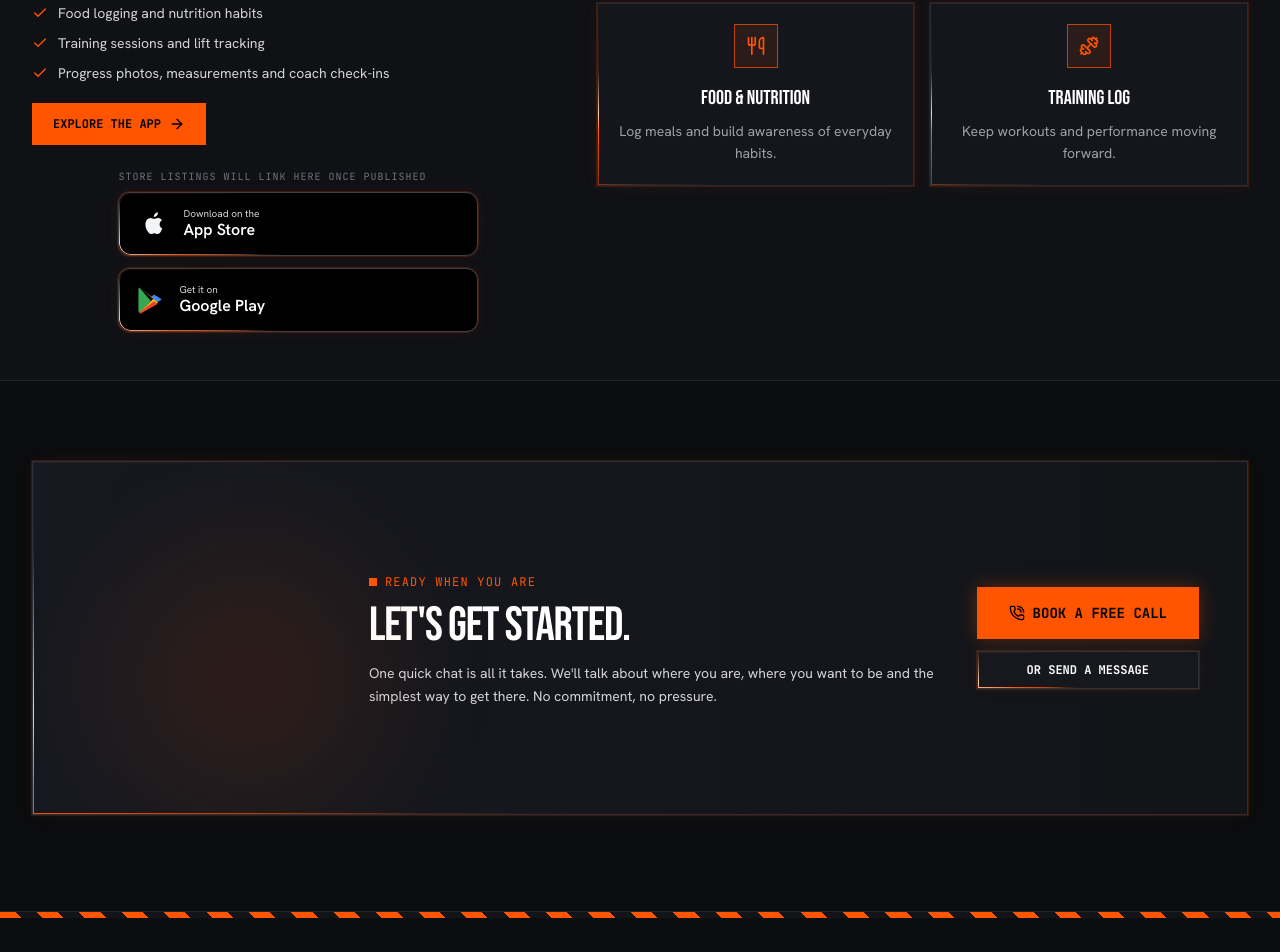
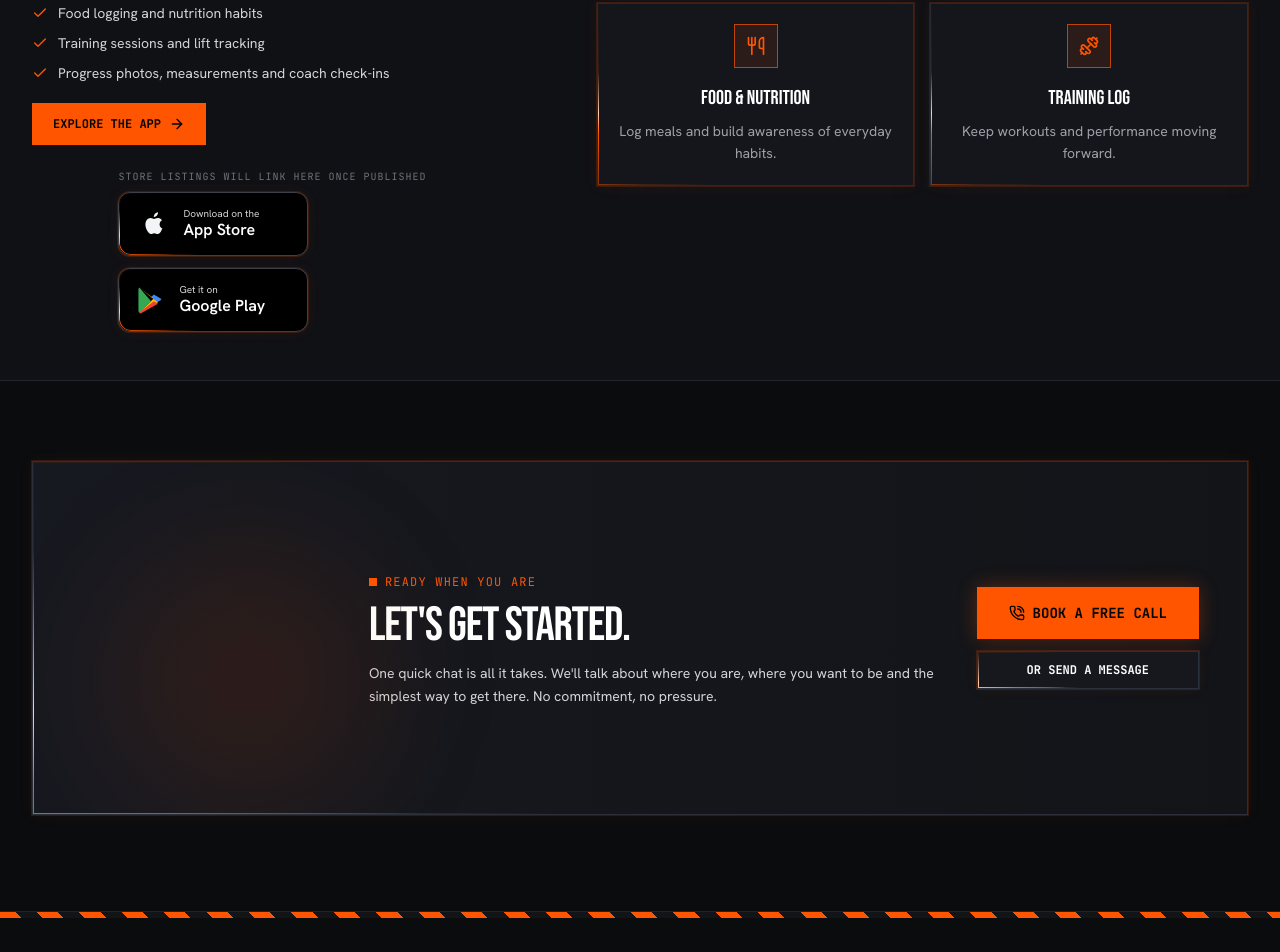
Before and after one commit to chriscallaghan2012/mwfitness, a React (Vite) app: page / in a window 1280 px wide. Shown: the part 3156-4108 px from the top of the page. Built offline with nearby package versions, Linux system fonts and the light colour scheme; no server answers.

Commit message:
Keep app store badges inline and left aligned
* Allow inline left-aligned store badges

* Keep homepage app store badges inline and left aligned

* Support left-aligned inline store badges

* Keep app store badges inline in centered-width section

* Fix inline store badge alignment classes

```diff
--- a/src/components/StoreBadges.tsx
+++ b/src/components/StoreBadges.tsx
@@ -3,11 +3,12 @@ import React from 'react';
 interface StoreBadgesProps {
   compact?: boolean;
   stacked?: boolean;
+  leftAlign?: boolean;
   appStoreUrl?: string;
   googlePlayUrl?: string;
 }
 
-export const StoreBadges: React.FC<StoreBadgesProps> = ({ compact = false, stacked = false, appStoreUrl, googlePlayUrl }) => {
+export const StoreBadges: React.FC<StoreBadgesProps> = ({ compact = false, stacked = false, leftAlign = false, appStoreUrl, googlePlayUrl }) => {
   const resolvedAppStoreUrl = appStoreUrl ?? import.meta.env.VITE_APP_STORE_URL;
   const resolvedGooglePlayUrl = googlePlayUrl ?? import.meta.env.VITE_GOOGLE_PLAY_URL;
   const badgeClass = `inline-flex min-h-[64px] min-w-[190px] items-center justify-start gap-3 rounded-xl border border-zinc-700 bg-black px-4 py-2.5 text-left transition-colors hover:border-[#ff5500]/70 ${compact ? 'min-w-0' : ''} ${stacked ? 'w-full' : ''}`;
@@ -15,7 +16,7 @@ export const StoreBadges: React.FC<StoreBadgesProps> = ({ compact = false, stack
   const playIcon = <svg aria-hidden="true" viewBox="0 0 24 24" className={compact ? 'h-5 w-5' : 'h-8 w-8'}><path d="M3.2 2.6c-.4.3-.6.8-.6 1.5v15.8c0 .7.2 1.2.6 1.5L12 13 3.2 2.6Z" fill="#34A853"/><path d="m14.1 10.9-2.1 2.1 2.1 2.1 5.1-2.9c.7-.4.7-1 0-1.4l-5.1-2.9-2.1 2.1 2.1.9Z" fill="#4285F4"/><path d="M3.2 2.6 14.1 10.9 12 13 3.2 21.4c.3.1.7 0 1.1-.2l12.9-7.3L3.2 2.6Z" fill="#FBBC04"/><path d="M3.2 21.4 14.1 13l3.1 1.8L4.3 22.1c-.4.2-.8 0-1.1-.7Z" fill="#EA4335"/></svg>;
   const apple = <>{appleIcon}<span className="block text-left"><span className="block text-[10px] leading-tight text-zinc-300">{resolvedAppStoreUrl ? 'Download on the' : 'Coming soon to the'}</span><span className={`block font-semibold leading-tight text-white ${compact ? 'text-xs' : 'text-base'}`}>App Store</span></span></>;
   const google = <>{playIcon}<span className="block text-left"><span className="block text-[10px] leading-tight text-zinc-300">{resolvedGooglePlayUrl ? 'Get it on' : compact ? 'COMING SOON' : 'Coming soon on'}</span><span className={`block font-semibold leading-tight text-white ${compact ? 'text-xs' : 'text-base'}`}>Google Play</span></span></>;
-  return <div className={`flex ${stacked ? 'flex-col items-stretch' : 'flex-wrap items-center justify-center'} gap-3`} aria-label="MWFitnessUK app store availability">
+  return <div className={stacked ? 'flex flex-col items-stretch gap-3' : leftAlign ? 'flex flex-wrap items-center justify-start gap-3' : 'flex flex-wrap items-center justify-center gap-3'} aria-label="MWFitnessUK app store availability">
     {resolvedAppStoreUrl ? <a href={resolvedAppStoreUrl} target="_blank" rel="noopener noreferrer" className={badgeClass} aria-label="Download MWFitnessUK from the App Store">{apple}</a> : <div className={badgeClass} aria-label="App Store listing coming soon">{apple}</div>}
     {resolvedGooglePlayUrl ? <a href={resolvedGooglePlayUrl} target="_blank" rel="noopener noreferrer" className={badgeClass} aria-label="Get MWFitnessUK on Google Play">{google}</a> : <div className={badgeClass} aria-label="Google Play listing coming soon">{google}</div>}
   </div>;
--- a/src/components/screens/HomeScreen.tsx
+++ b/src/components/screens/HomeScreen.tsx
@@ -356,7 +356,7 @@ export const HomeScreen: React.FC<HomeScreenProps> = ({ onSelectScreen, onOpenBo
             <button onClick={() => onSelectScreen('app')} className="cursor-pointer inline-flex items-center gap-2 border border-[#ff5500] px-5 py-3 font-mono text-xs font-bold uppercase text-white transition-colors hover:bg-[#ff5500] hover:text-black">Explore the app <ArrowRight className="h-4 w-4" /></button>
             <div className="mx-auto w-full max-w-[360px] space-y-2 pt-1">
               <p className="text-left font-mono text-[10px] uppercase tracking-widest text-zinc-500">Store listings will link here once published</p>
-              <StoreBadges stacked />
+              <StoreBadges leftAlign />
             </div>
           </div>
           <div className="grid grid-cols-1 gap-4 sm:grid-cols-2">
```
